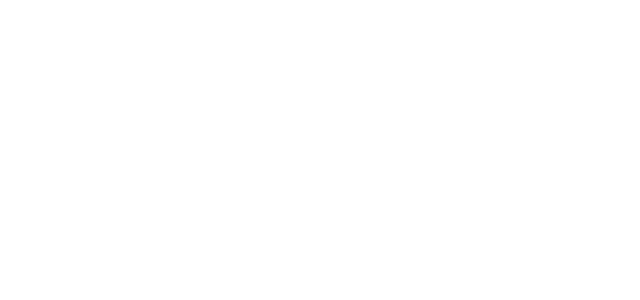
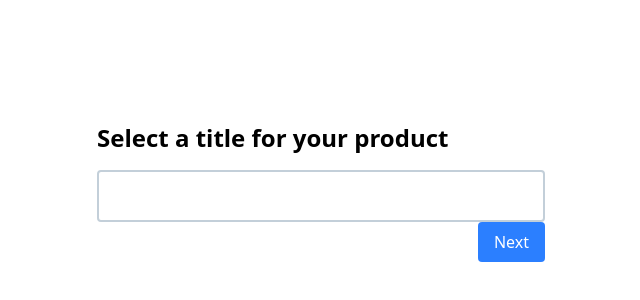
Before and after one commit to pallobpoddar/teebay, a React app in the folder client/: page /products/creation in a window 1280 px wide. Before the commit this address had no page. Shown: the part 208-508 px from the top of the page, without its empty margins (319-959 px from the left). Built offline with nearby package versions, Linux system fonts and the light colour scheme; the HTML template or start-up script is replaced by a standard one.

Commit message:
feat: design MultiPageForm partially

```diff
--- a/client/src/App.tsx
+++ b/client/src/App.tsx
@@ -3,6 +3,7 @@
 import Signin from "./components/pages/Signin";
 import AllProducts from "./components/pages/AllProducts";
 import MyProducts from "./components/pages/MyProducts";
+import ProductCreation from "./components/pages/ProductCreation";
 
 function App() {
   return (
@@ -12,6 +13,7 @@
         <Route path="/signin" element={<Signin />} />
         <Route path="/products" element={<AllProducts />} />
         <Route path="/users/:id/products" element={<MyProducts />} />
+        <Route path="/products/creation" element={<ProductCreation />} />
       </Routes>
     </Router>
   );
--- /dev/null
+++ b/client/src/components/organisms/MultiPageForm.tsx
@@ -0,0 +1,97 @@
+import { useState } from "react";
+import { useForm } from "react-hook-form";
+import Input from "../atoms/Input";
+
+export default function MultiStepForm() {
+  const { register, handleSubmit, watch } = useForm({
+    defaultValues: {
+      firstName: "",
+      lastName: "",
+      email: "",
+      phone: "",
+    },
+  });
+
+  const [step, setStep] = useState(0);
+  const fields = [
+    { name: "firstName", label: "First Name", type: "text" },
+    { name: "lastName", label: "Last Name", type: "text" },
+    { name: "email", label: "Email", type: "email" },
+    { name: "phone", label: "Phone Number", type: "tel" },
+  ];
+
+  const formData = watch();
+
+  const onSubmit = (data) => {
+    console.log("Final Data:", data);
+    alert("Form submitted successfully!");
+  };
+
+  return (
+    <div className="max-w-md mx-auto flex flex-col justify-center h-screen">
+      {step < fields.length ? (
+        <form onSubmit={handleSubmit(onSubmit)}>
+          <h1 className="text-2xl font-semibold mb-4">Select a title for your product</h1>
+          <Input
+            {...register(
+              fields[step].name as "firstName" | "lastName" | "email" | "phone",
+              { required: `${fields[step].label} is required` }
+            )}
+            type={fields[step].type}
+            className="w-full border rounded p-2 mb-4"
+            autoFocus
+          />
+
+          <div className="flex justify-between">
+            {step > 0 ? (
+              <button
+                type="button"
+                onClick={() => setStep(step - 1)}
+                className="px-4 py-2 bg-gray-500 text-white rounded"
+              >
+                Back
+              </button>
+            ) : (
+              <div />
+            )}
+
+            {step < fields.length - 1 ? (
+              <button
+                type="button"
+                onClick={() => setStep(step + 1)}
+                className="px-4 py-2 bg-blue-500 text-white rounded ml-auto"
+              >
+                Next
+              </button>
+            ) : (
+              <button
+                type="submit"
+                className="px-4 py-2 bg-green-500 text-white rounded ml-auto"
+              >
+                Submit
+              </button>
+            )}
+          </div>
+        </form>
+      ) : (
+        <div>
+          <h2 className="text-lg font-semibold mb-4">Summary</h2>
+          <ul className="mb-4">
+            {fields.map((field) => (
+              <li key={field.name}>
+                <strong>{field.label}:</strong>{" "}
+                {formData[field.name as keyof typeof formData]}
+              </li>
+            ))}
+          </ul>
+          <button
+            onClick={() => setStep(0)}
+            className="px-4 py-2 bg-green-500 text-white rounded"
+          >
+            Start Over
+          </button>
+        </div>
+      )}
+    </div>
+  );
+}
--- a/client/src/components/pages/MyProducts.tsx
+++ b/client/src/components/pages/MyProducts.tsx
@@ -3,6 +3,7 @@
 import CardList from "../templates/CardList";
 import { useState } from "react";
 import Modal from "../organisms/Modal";
+import { Link } from "react-router-dom";
 
 const products: IProduct[] = [
   {
@@ -56,11 +57,13 @@
         />
       )}
       <div className="flex justify-end gap-4 mx-6 my-4">
-        <Button
-          text="ADD PRODUCT"
-          variant="button-primary"
-          onClick={() => {}}
-        />
+        <Link to={"/products/creation"} className="text-blue">
+          <Button
+            text="ADD PRODUCT"
+            variant="button-primary"
+            onClick={() => {}}
+          />
+        </Link>
         <Button text="LOGOUT" variant="button-secondary" onClick={() => {}} />
       </div>
       <CardList
--- /dev/null
+++ b/client/src/components/pages/ProductCreation.tsx
@@ -0,0 +1,7 @@
+import MultiPageForm from "../organisms/MultiPageForm";
+
+const ProductCreation = () => {
+  return <MultiPageForm />;
+};
+
+export default ProductCreation;
```
